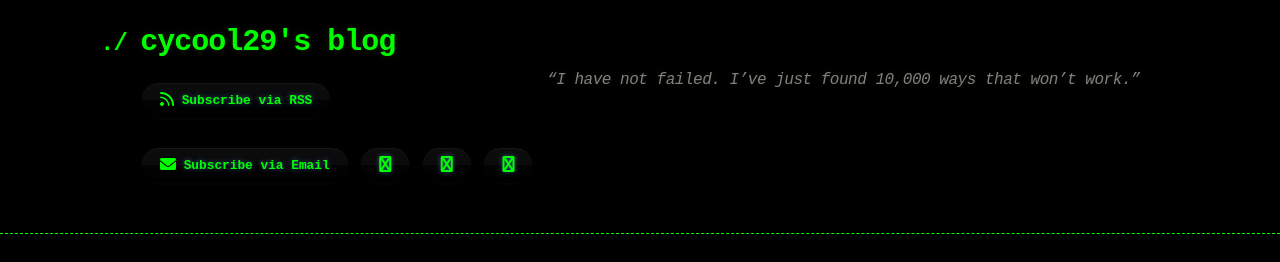
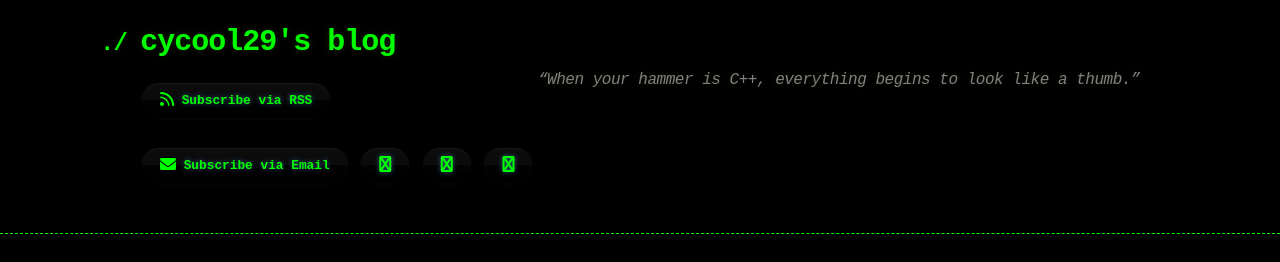
Before and after one commit to cycool29/cycool29.github.io, a Jekyll site: the page built from index.md, in a window 1280 px wide and 900 px high. Shown: the top 262 px of the window. Built offline with Jekyll 4.4.1, drawn with Linux system fonts in a browser that asks for light colours; a style sheet for code colours, icons or effects is not loaded.

Commit message:
Update quotes

```diff
--- a/_config.yml
+++ b/_config.yml
@@ -1,5 +1,5 @@
 title: cycool29's blog
-description: "“I have not failed. I’ve just found 10,000 ways that won’t work.” "
+description: "“When your hammer is C++, everything begins to look like a thumb.” "
 bio: A high school student. Intermediate in Python, Git, Bash. Learning JavaScript. He/Him. "
 author: cycool29
 url: https://cycool29.github.io
```
